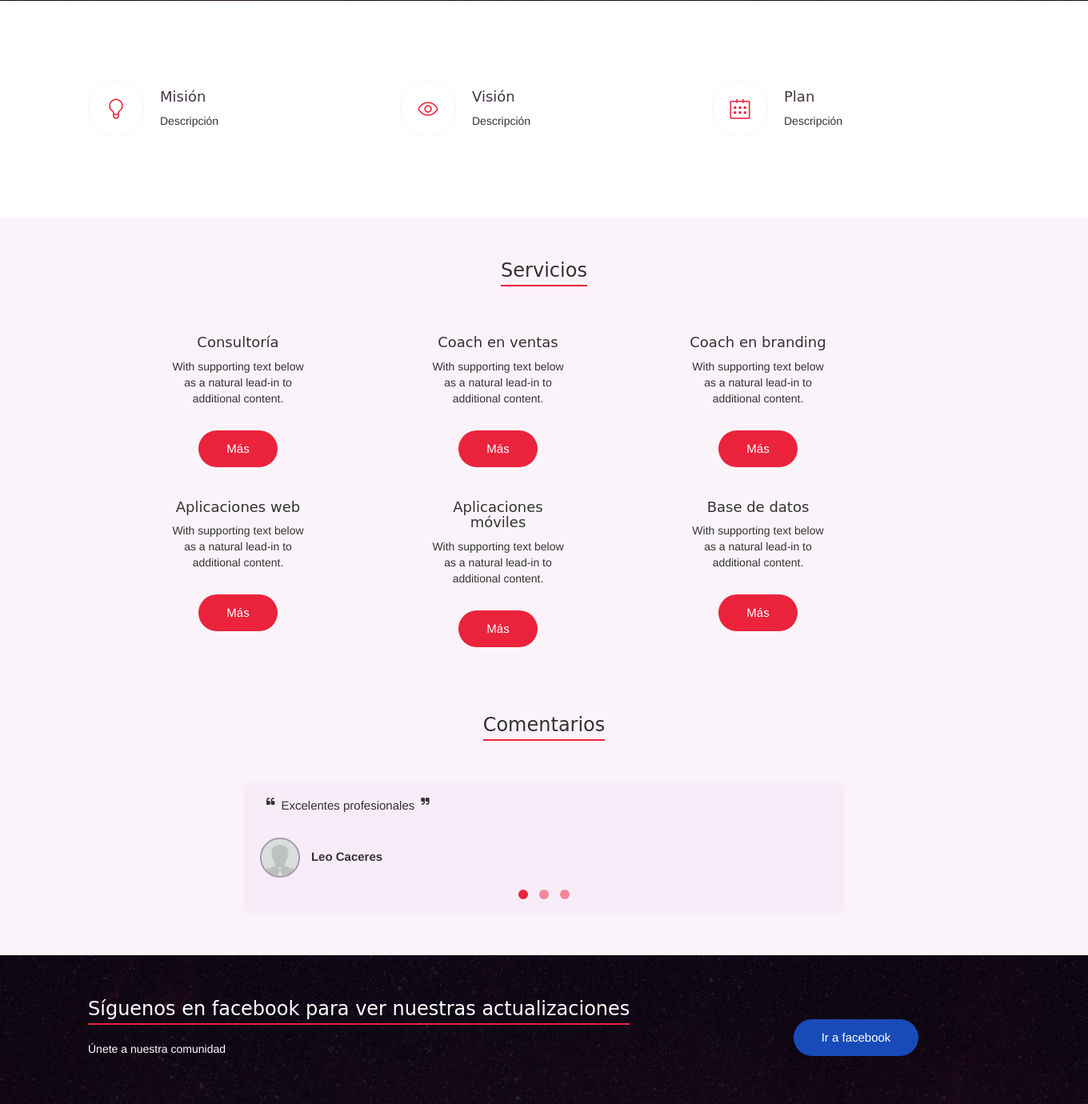
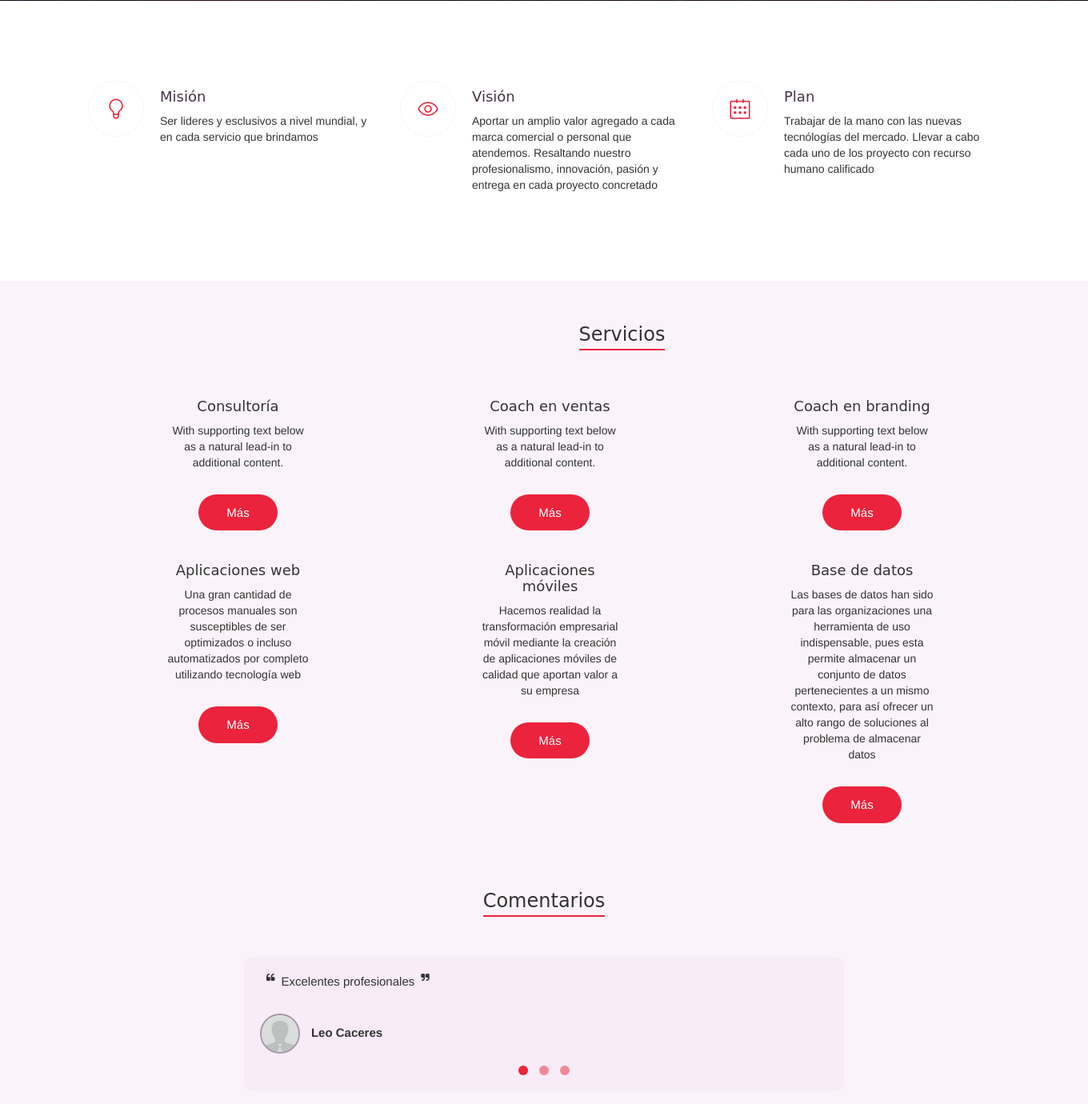
Before and after one commit to ramcevsolutions/digitalernesto, a PHP site: page / in a window 1360 px wide. Shown: the part 916-2296 px from the top of the page at 80% size. Run offline with PHP 8.4, Linux system fonts and the light colour scheme; some web fonts are replaced.

Commit message:
Se agrega descripción de los servicios

```diff
--- a/index.php
+++ b/index.php
@@ -55,7 +55,7 @@
             <div class="icon-box text-center pull-left media-object"> <i class="icon-bulb"></i> </div>
             <div class="feature-text media-body">
               <h4>Misión</h4>
-              <p class="feature-detail">Descripción</p>
+              <p class="feature-detail">Ser lideres y esclusivos a nivel mundial, y en cada servicio que brindamos</p>
             </div>
           </div>
         </div>
@@ -64,7 +64,7 @@
             <div class="icon-box text-center pull-left media-object"> <i class="icon-eye"></i> </div>
             <div class="feature-text media-body">
               <h4>Visión</h4>
-              <p class="feature-detail">Descripción</p>
+              <p class="feature-detail">Aportar un amplio valor agregado a cada marca comercial o personal que atendemos. Resaltando nuestro profesionalismo, innovación, pasión y entrega en cada proyecto concretado</p>
             </div>
           </div>
         </div>
@@ -73,7 +73,7 @@
             <div class="icon-box text-center pull-left media-object"> <i class="icon-calendar"></i> </div>
             <div class="feature-text media-body">
               <h4>Plan</h4>
-              <p class="feature-detail">Descripción</p>
+              <p class="feature-detail">Trabajar de la mano con las nuevas tecnólogías del mercado. Llevar a cabo cada uno de los proyecto con recurso humano calificado </p>
             </div>
           </div>
         </div>
@@ -85,7 +85,7 @@
   <div id="work" class="portfolio">
     <div class="container">
       <div class="row">
-        <div class="col-lg-10 col-lg-offset-1 text-center text">
+        <div class="col-lg-12 col-lg-offset-1 text-center text">
           <h3>Servicios</h3>
           <div class="row">
             <div class="col-md-4 col-sm-4">
@@ -126,7 +126,7 @@
                 <div class="card" style="width: 18rem;">
                   <div class="card-body">
                     <h4 class="card-title">Aplicaciones web</h4>
-                    <p class="card-text">With supporting text below as a natural lead-in to additional content.</p>
+                    <p class="card-text">Una gran cantidad de procesos manuales son susceptibles de ser optimizados o incluso automatizados por completo utilizando tecnología web</p>
                     <a href="#" class="view-more">Más</a>
                   </div>
                 </div>
@@ -137,7 +137,7 @@
                 <div class="card" style="width: 18rem;">
                   <div class="card-body">
                     <h4 class="card-title">Aplicaciones móviles</h4>
-                    <p class="card-text">With supporting text below as a natural lead-in to additional content.</p>
+                    <p class="card-text">Hacemos realidad la transformación empresarial móvil mediante la creación de aplicaciones móviles de calidad que aportan valor a su empresa</p>
                     <a href="#" class="view-more">Más</a>
                   </div>
                 </div>
@@ -148,7 +148,7 @@
                 <div class="card" style="width: 18rem;">
                   <div class="card-body">
                     <h4 class="card-title">Base de datos</h4>
-                    <p class="card-text">With supporting text below as a natural lead-in to additional content.</p>
+                    <p class="card-text">Las bases de datos han sido para las organizaciones una herramienta de uso indispensable, pues esta permite almacenar un conjunto de datos pertenecientes a un mismo contexto, para así ofrecer un alto rango de soluciones al problema de almacenar datos</p>
                     <a href="#" class="view-more">Más</a>
                   </div>
                 </div>
--- a/style.css
+++ b/style.css
@@ -437,4 +437,3 @@ nav > li > a:focus, .nav > li > a:hover, .nav > li > a:focus, .nav > li.active >
 	padding: 50px 0px;
 }
 }
-span
```
